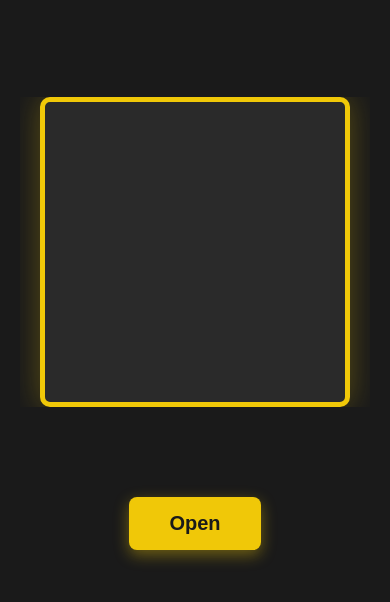
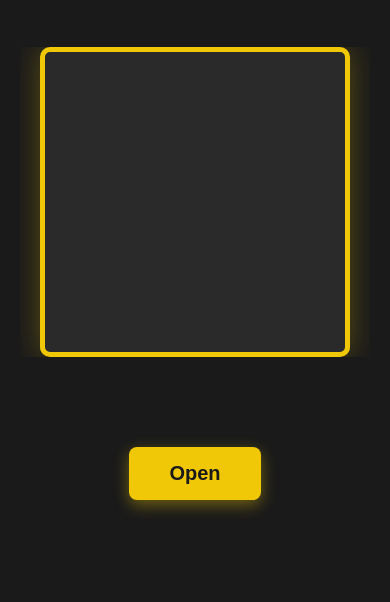
Before and after one commit to maximcodepro1337/case-simulator, a plain HTML site: page case.html in a window 390 px wide. Shown: the part 158-760 px from the top of the page. Drawn offline with Linux system fonts and the light colour scheme.

Commit message:
Update case.html

```diff
--- a/case.html
+++ b/case.html
@@ -131,7 +131,7 @@ button:disabled {
 /* Добавим адаптивный отступ для мобильных устройств */
 @media (max-width: 600px) {
     .case-wrapper {
-        margin-top: 100px; /* увеличим отступ сверху */
+        margin-top: 50px; /* увеличим отступ сверху */
     }
 
     .balance-box {
```
